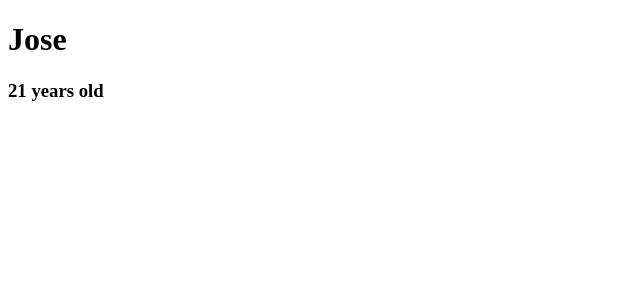
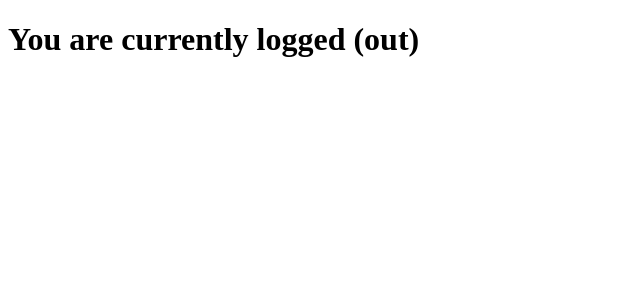
Before and after one commit to josedlca/full-course-beginners, a React (Create React App) app: page / in a window 1280 px wide. Shown: the top 300 px of the page, without its empty margins (0-640 px from the left). Built offline with nearby package versions, Linux system fonts and the light colour scheme.

Commit message:
class challenge three

```diff
--- a/src/App.js
+++ b/src/App.js
@@ -15,15 +15,16 @@ class App extends Component{
   constructor(){
     super()
     this.state={
-      name: 'Jose',
-      age: 21
+      isLoggedIn: false
     }
   }
   render(){
     return(
       <div>
-        <h1>{this.state.name}</h1>
-        <h3>{this.state.age} years old</h3>
+        <h1>You are currently logged (
+          {this.state.isLoggedIn ? 'in':'out'}
+        )
+        </h1>
       </div>
     )
   }
```
